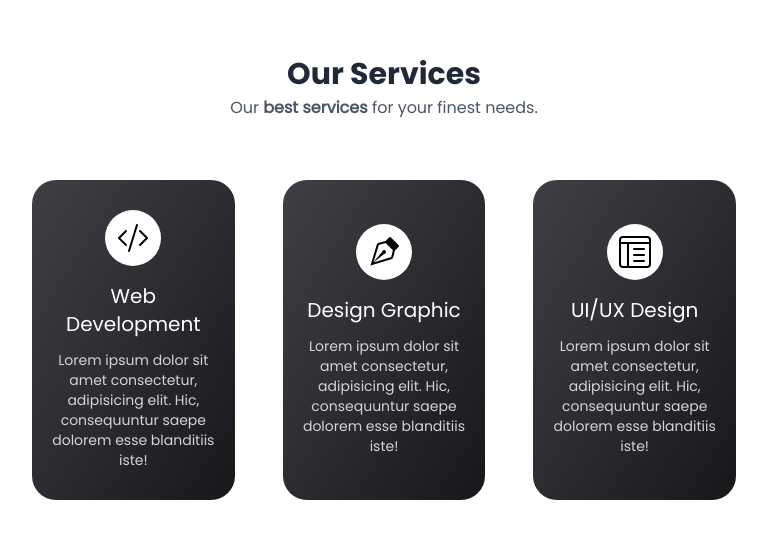
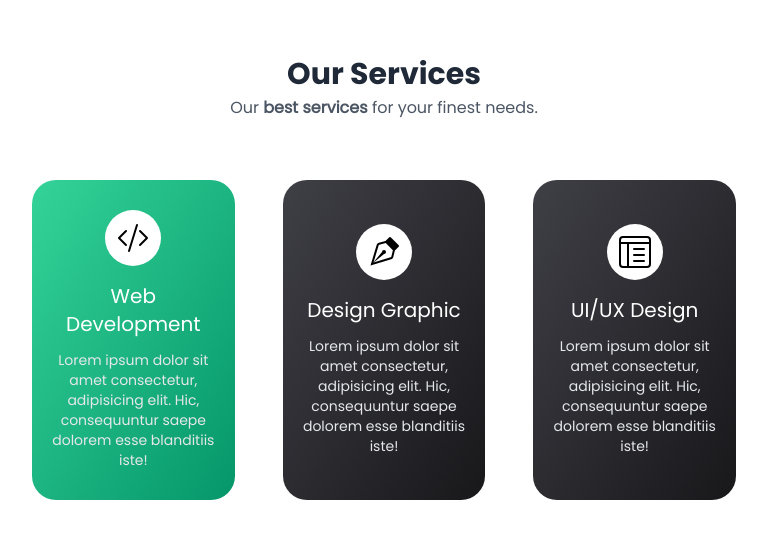
Before and after one commit to danangstdi/danangsetiadi, a Next.js app: page / in a window 1280 px wide. Shown: the part 959-1497 px from the top of the page, without its empty margins (256-1023 px from the left). Built offline with nearby package versions, Linux system fonts and the light colour scheme.

Commit message:
style: make different color for main service

```diff
--- a/src/components/partials/card/ServiceCard.jsx
+++ b/src/components/partials/card/ServiceCard.jsx
@@ -1,12 +1,12 @@
 export default function ServiceCard(props) {
   return (
     <div className="card h-80 overflow-hidden rounded-3xl cursor-default">
-       <div className="card2 bg-gradient-to-br from-zinc-700 to-zinc-900 h-full p-3 flex flex-col justify-center items-center gap-3 hover:rounded-3xl">
+       <div className={`card2 bg-gradient-to-br ${props.main ? 'from-emerald-400 to-emerald-600' : 'from-zinc-700 to-zinc-900'} h-full p-3 flex flex-col justify-center items-center gap-3 hover:rounded-3xl`}>
          <div className="bg-white rounded-full p-3 w-fit">
            {props.icon}
          </div>
          <h3 className="text-xl text-white mt-1">{props.label}</h3>
-        <p className="text-sm text-gray-300">{props.text}</p>
+        <p className="text-sm text-gray-200">{props.text}</p>
        </div>
      </div>
   )
--- a/src/components/ui/home/Services.jsx
+++ b/src/components/ui/home/Services.jsx
@@ -8,9 +8,9 @@ export default function Services() {
         <h1 className="text-3xl poppins-bold text-gray-800">Our Services</h1>
         <p className="line-height-2 text-sm text-gray-600 lg:text-base">Our <strong>best services</strong> for your finest needs.</p>
         <div className="grid mx-10 gap-12 my-14 sm:grid-cols-2 lg:mx-24 xl:mx-72 lg:grid-cols-3">
-          <ServiceCard label='Web Development' icon={<CodeSlash size={32} className=""/>} text='Lorem ipsum dolor sit amet consectetur, adipisicing elit. Hic, consequuntur saepe dolorem esse blanditiis iste!'/>
-          <ServiceCard label='Design Graphic' icon={<VectorPen size={32} className=""/>} text='Lorem ipsum dolor sit amet consectetur, adipisicing elit. Hic, consequuntur saepe dolorem esse blanditiis iste!'/>
-          <ServiceCard label='UI/UX Design' icon={<LayoutTextWindowReverse size={32} className=""/>} text='Lorem ipsum dolor sit amet consectetur, adipisicing elit. Hic, consequuntur saepe dolorem esse blanditiis iste!'/>
+          <ServiceCard main={true} label='Web Development' icon={<CodeSlash size={32}/>} text='Lorem ipsum dolor sit amet consectetur, adipisicing elit. Hic, consequuntur saepe dolorem esse blanditiis iste!'/>
+          <ServiceCard main={false} label='Design Graphic' icon={<VectorPen size={32}/>} text='Lorem ipsum dolor sit amet consectetur, adipisicing elit. Hic, consequuntur saepe dolorem esse blanditiis iste!'/>
+          <ServiceCard main={false} label='UI/UX Design' icon={<LayoutTextWindowReverse size={32}/>} text='Lorem ipsum dolor sit amet consectetur, adipisicing elit. Hic, consequuntur saepe dolorem esse blanditiis iste!'/>
         </div>
       </div>
     </section>
```
Also changed, not shown: public/img/project.png (added).
